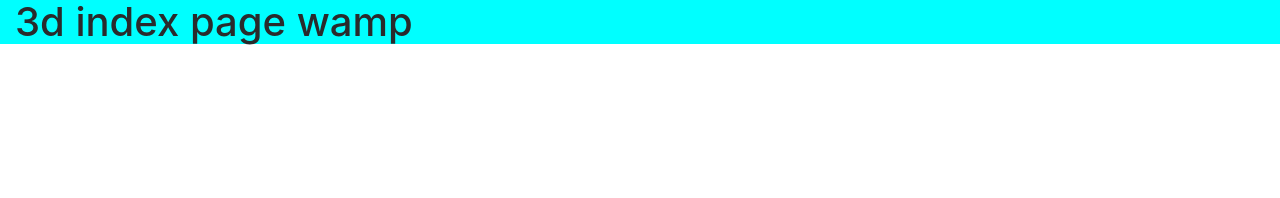
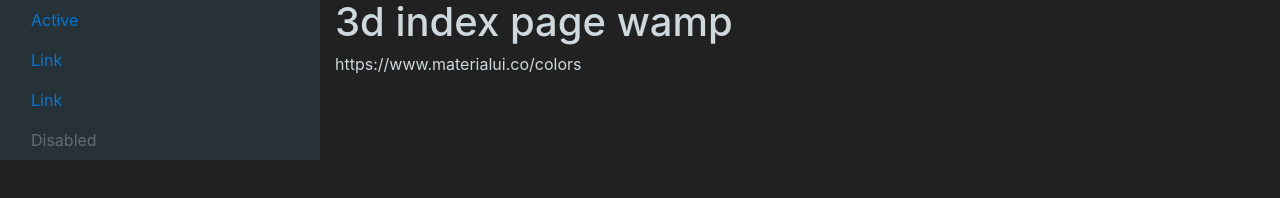
Before and after one commit to deezinerUK/3d, a plain HTML site: page index.html in a window 1280 px wide. Drawn offline with nearby package versions, Linux system fonts and the light colour scheme.

Commit message:
Signed-off-by: Barry T <brrytucker@yahoo.co.uk>

```diff
--- a/index.html
+++ b/index.html
@@ -3,13 +3,36 @@
     <head>
         <meta charset="utf-8">
         <meta http-equiv="X-UA-Compatible" content="IE=edge">
-        <meta name="description" content="">
+        <meta name="description" content="a portfolio of 3d illustrations created using blender">
         <meta name="viewport" content="width=device-width, initial-scale=1">
-        <title>Document</title>
+        <title>Deeziner 3D</title>
                 <link rel="stylesheet" href="https://maxcdn.bootstrapcdn.com/bootstrap/4.0.0-alpha.6/css/bootstrap.min.css" integrity="sha384-rwoIResjU2yc3z8GV/NPeZWAv56rSmLldC3R/AZzGRnGxQQKnKkoFVhFQhNUwEyJ" crossorigin="anonymous">
     </head>
-    <body>
-        <div class="container-fluid" style="background-color: aqua">  <h1>3d index page wamp</h1></div>
+    <body class="container-fluid" style="background-color: #212121">
+
+        <div class="row">
+         <div class="col-sm-3" style="background-color: #263238">
+                 <ul class="nav flex-column">
+           <a class="nav-link active" href="#">Active</a>
+           <a class="nav-link" href="#">Link</a>
+           <a class="nav-link" href="#">Link</a>
+           <a class="nav-link disabled" href="#">Disabled</a>
+       </ul>
+            </div>
+
+            <div class="col-sm-9">
+             <h1 style="color: #CFD8DC">3d index page wamp</h1>
+                <p style="color: #CFD8DC">https://www.materialui.co/colors</p>
+
+            </div>
+
+
+        </div>
+
+
+
+
+
 
 
 
```
